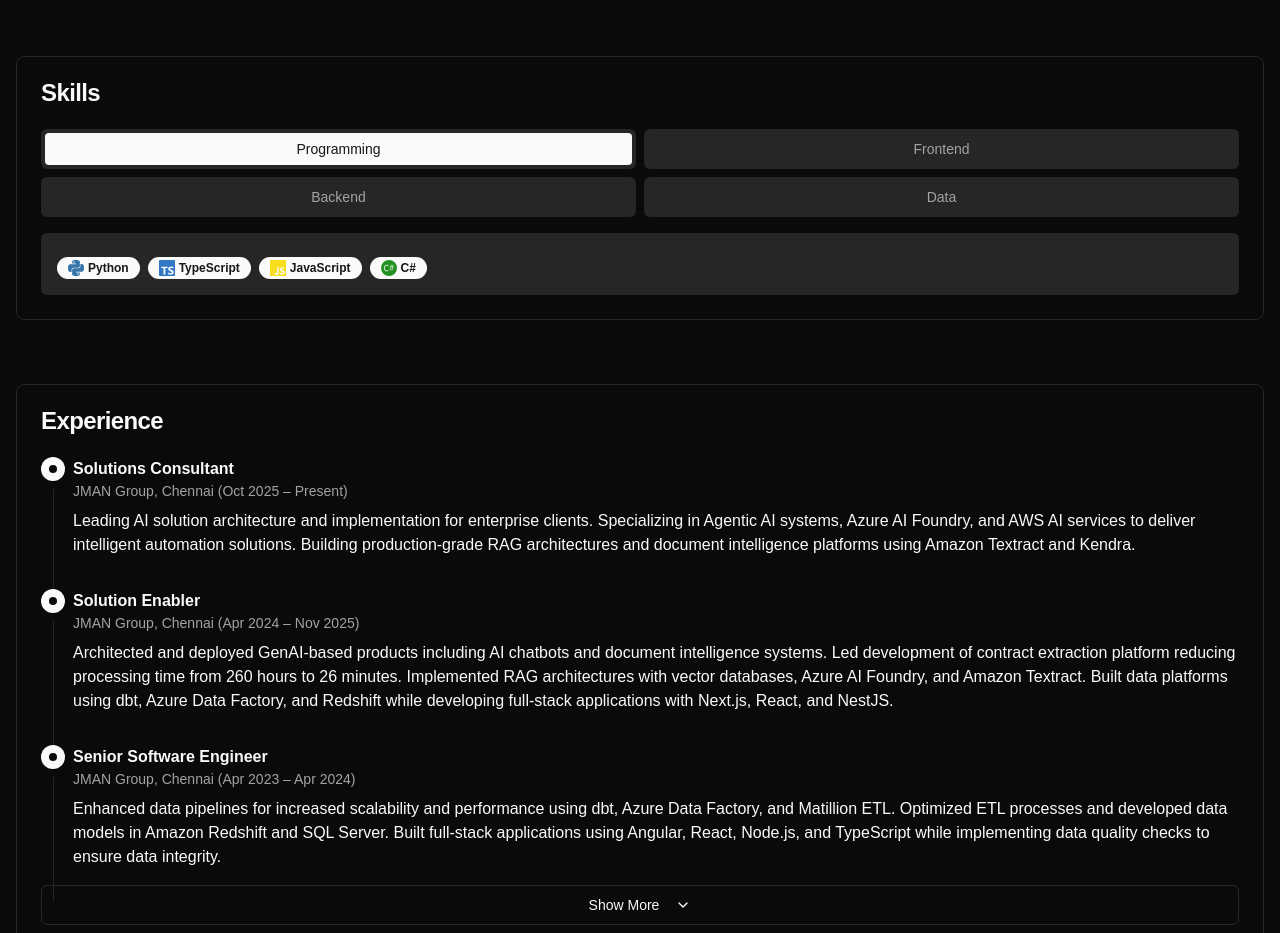
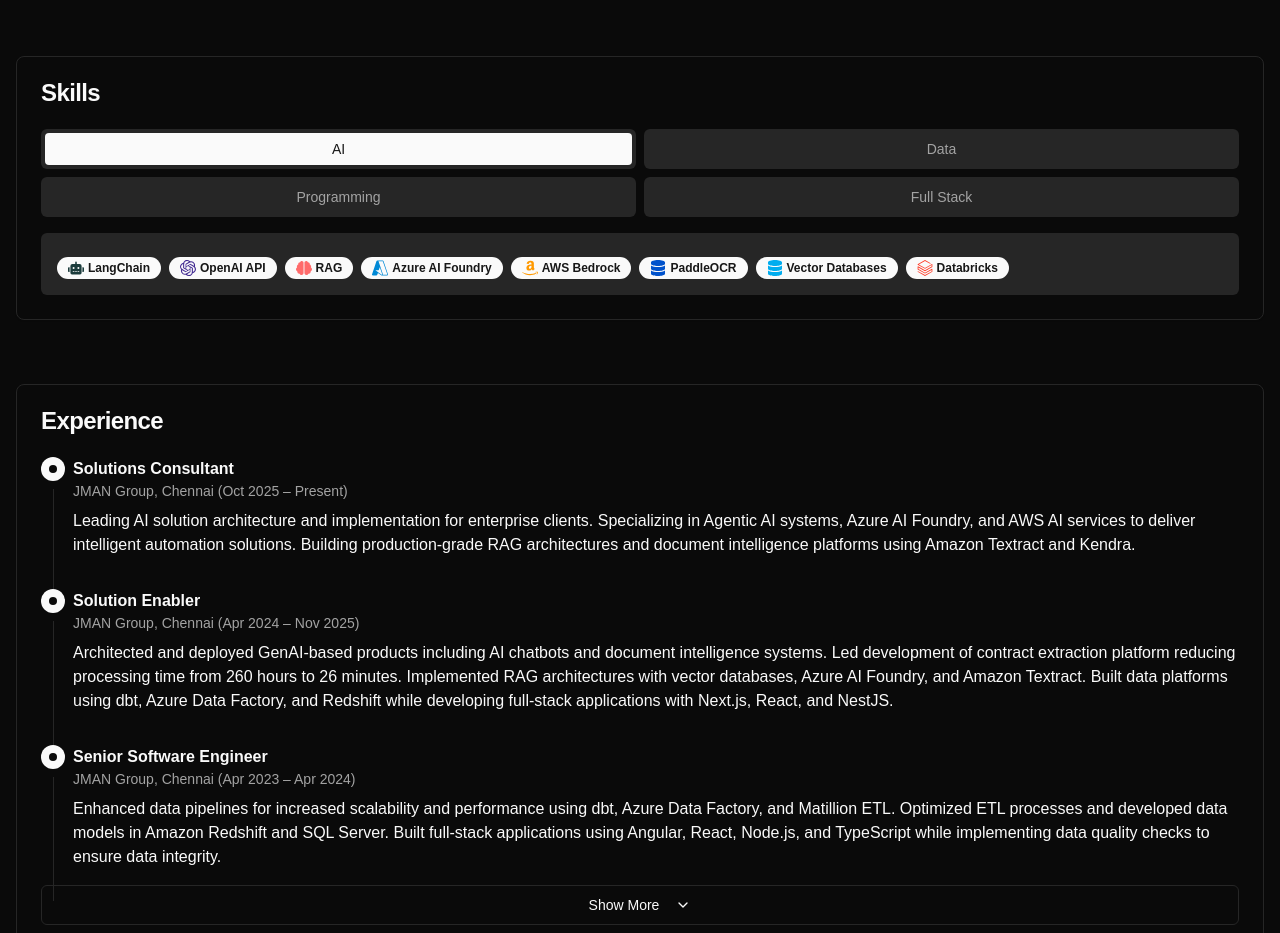
Before and after one commit to vpsathish05/sathish-portfolio, a Next.js app: page / in a window 1280 px wide. Shown: the part 1180-2113 px from the top of the page. Built offline with nearby package versions, Linux system fonts and the light colour scheme.

Commit message:
Fix skills section to show AI, Data, Programming, and Full Stack tabs

```diff
--- a/src/components/SkillsSection.tsx
+++ b/src/components/SkillsSection.tsx
@@ -5,8 +5,8 @@
 import { Tabs, TabsContent, TabsList, TabsTrigger } from "@/components/ui/tabs";
 import { TechBadge } from "@/components/TechBadge";
 import { skills } from "@/data/portfolio";
-import { SiCsharp, SiPython, SiJavascript, SiTypescript, SiAngular, SiNextdotjs, SiReact, SiNodedotjs, SiNestjs, SiDotnet, SiMicrosoftsqlserver, SiPostgresql, SiAmazonredshift, SiMicrosoftazure } from 'react-icons/si';
-import { FaDatabase } from 'react-icons/fa';
+import { SiCsharp, SiPython, SiJavascript, SiTypescript, SiAngular, SiNextdotjs, SiReact, SiNodedotjs, SiNestjs, SiDotnet, SiMicrosoftsqlserver, SiPostgresql, SiAmazonredshift, SiMicrosoftazure, SiOpenai, SiDatabricks, SiAmazon } from 'react-icons/si';
+import { FaDatabase, FaBrain, FaRobot } from 'react-icons/fa';
 
 const iconMap: Record<string, React.ElementType> = {
   "C#": SiCsharp,
@@ -18,14 +18,21 @@
   "React": SiReact,
   "Node.js": SiNodedotjs,
   "NestJS": SiNestjs,
+  "FastAPI": FaDatabase,
   ".NET Core": SiDotnet,
-  ".NET Framework": SiDotnet,
   "dbt": FaDatabase,
   "Azure Data Factory": SiMicrosoftazure,
-  "Matillion ETL": FaDatabase,
   "SQL Server": SiMicrosoftsqlserver,
   "PostgreSQL": SiPostgresql,
-  "Amazon Redshift": SiAmazonredshift
+  "Amazon Redshift": SiAmazonredshift,
+  "LangChain": FaRobot,
+  "OpenAI API": SiOpenai,
+  "RAG": FaBrain,
+  "Azure AI Foundry": SiMicrosoftazure,
+  "AWS Bedrock": SiAmazon,
+  "PaddleOCR": FaDatabase,
+  "Vector Databases": FaDatabase,
+  "Databricks": SiDatabricks
 };
 
 export const SkillsSection = () => (
@@ -35,29 +42,29 @@
         <CardTitle>Skills</CardTitle>
       </CardHeader>
       <CardContent>
-        <Tabs defaultValue="programming" className="w-full">
+        <Tabs defaultValue="ai" className="w-full">
           <div className="grid grid-cols-2 gap-2 mb-4">
             <div className="space-y-2">
+              <TabsList className="w-full">
+                <TabsTrigger value="ai" className="w-full data-[state=active]:bg-primary data-[state=active]:text-primary-foreground">
+                  AI
+                </TabsTrigger>
+              </TabsList>
               <TabsList className="w-full">
                 <TabsTrigger value="programming" className="w-full data-[state=active]:bg-primary data-[state=active]:text-primary-foreground">
                   Programming
                 </TabsTrigger>
               </TabsList>
-              <TabsList className="w-full">
-                <TabsTrigger value="backend" className="w-full data-[state=active]:bg-primary data-[state=active]:text-primary-foreground">
-                  Backend
-                </TabsTrigger>
-              </TabsList>
             </div>
             <div className="space-y-2">
               <TabsList className="w-full">
-                <TabsTrigger value="frontend" className="w-full data-[state=active]:bg-primary data-[state=active]:text-primary-foreground">
-                  Frontend
+                <TabsTrigger value="data" className="w-full data-[state=active]:bg-primary data-[state=active]:text-primary-foreground">
+                  Data
                 </TabsTrigger>
               </TabsList>
               <TabsList className="w-full">
-                <TabsTrigger value="data" className="w-full data-[state=active]:bg-primary data-[state=active]:text-primary-foreground">
-                  Data
+                <TabsTrigger value="fullstack" className="w-full data-[state=active]:bg-primary data-[state=active]:text-primary-foreground">
+                  Full Stack
                 </TabsTrigger>
               </TabsList>
             </div>
```
